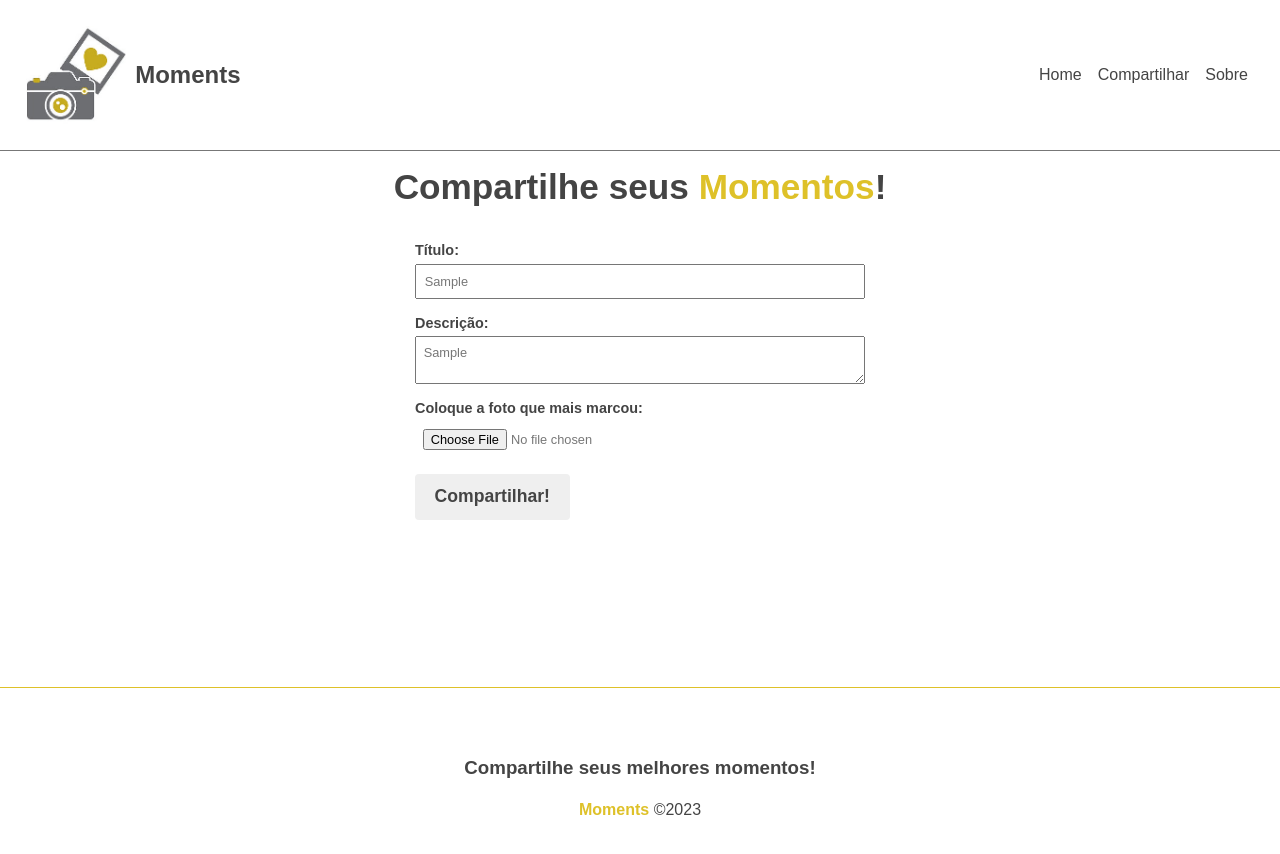
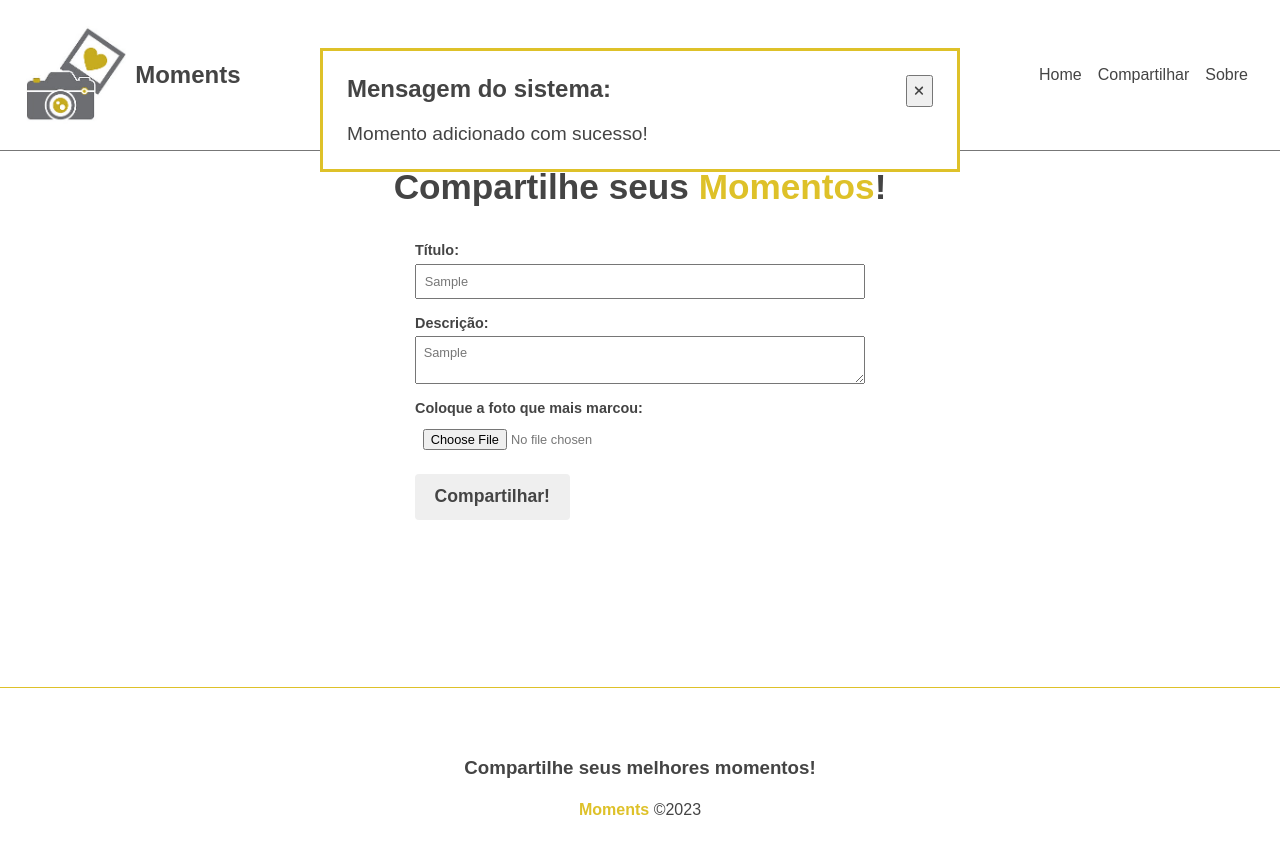
Before and after one commit to manudeveloper82/moments, an Angular app: page /moments/new in a window 1280 px wide. Both pictures are taken after typing "Sample", "Sample" into the empty fields and a click on the input "Compartilhar!". Shown: the top 854 px of the page. Built offline with nearby package versions, Linux system fonts and the light colour scheme; no server answers.

Commit message:
msg testada

```diff
--- a/src/app/components/messages/messages.component.html
+++ b/src/app/components/messages/messages.component.html
@@ -1,7 +1,7 @@
 <div class="message" *ngIf="messagesService.message">
   <div class="message-header">
     <h2>Mensagem do sistema:</h2>
-    <button class="clear">
+    <button class="clear" (click)="messagesService.clear()" >
       <fa-icon [icon]="faTimes"></fa-icon>
     </button>
   </div>
--- a/src/app/components/pages/new-moments/new-moments.component.ts
+++ b/src/app/components/pages/new-moments/new-moments.component.ts
@@ -3,7 +3,8 @@ import { Moment } from '../../moment'
 
 
 import { MomentService } from 'src/app/services/moment.service'
-import { Subscriber } from 'rxjs'
+import { MessagesComponent } from '../../messages/messages.component'
+import { MessagesService } from 'src/app/services/messages.service'
 
 @Component({
   selector: 'app-new-moments',
@@ -13,7 +14,7 @@ import { Subscriber } from 'rxjs'
 export class NewMomentsComponent {
   btnText = "Compartilhar!"
 
-  constructor (private momentService: MomentService) {}
+  constructor (private momentService: MomentService, private messagesService: MessagesService) {}
 
   async creatHandler(moment: Moment){
     const formData = new FormData()
@@ -26,6 +27,8 @@ export class NewMomentsComponent {
     }
 await this.momentService.createMoment(formData).subscribe()
 
+this.messagesService.add('Momento adicionado com sucesso!')
+
   }
 
 }
--- a/src/app/services/messages.service.ts
+++ b/src/app/services/messages.service.ts
@@ -6,5 +6,17 @@ import { Injectable } from '@angular/core';
 export class MessagesService {
   message: string = ''
 
-  constructor() { }
+  constructor() {}
+
+  add(message: string) {
+    this.message = message
+
+    setTimeout(() => {
+      this.clear()
+    },4000)
+  }
+
+  clear() {
+    this.message =''
+  }
 }
```
